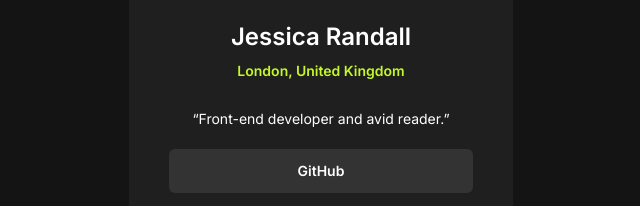
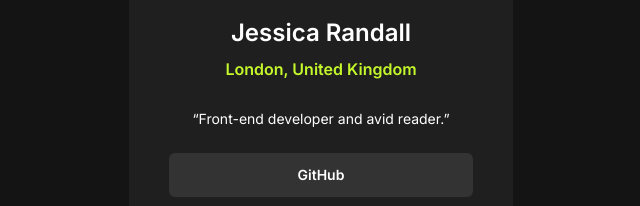
Before and after one commit to njorogejeff/social-links-profile, a website built with Vite: page index.html in a window 1280 px wide. Shown: the part 223-429 px from the top of the page, 319-959 px from the left. Built offline with nearby package versions, Linux system fonts and the light colour scheme.

Commit message:
refactor index.html to adjust text size and margin for improved readability

```diff
--- a/index.html
+++ b/index.html
@@ -22,8 +22,8 @@
           class="w-23 rounded-full mx-auto mb-6"
         />
         <h1 class="text-2xl font-semibold mb-2">Jessica Randall</h1>
-        <h2 class="text-social-green text-sm font-semibold mb-7">London, United Kingdom</h2>
-        <p class="text-sm mb-5"><q>Front-end developer and avid reader.</q></p>
+        <h2 class="text-social-green text-base font-semibold mb-7">London, United Kingdom</h2>
+        <p class="text-sm mb-6"><q>Front-end developer and avid reader.</q></p>
 
         <!-- Social Links -->
         <section>
```
